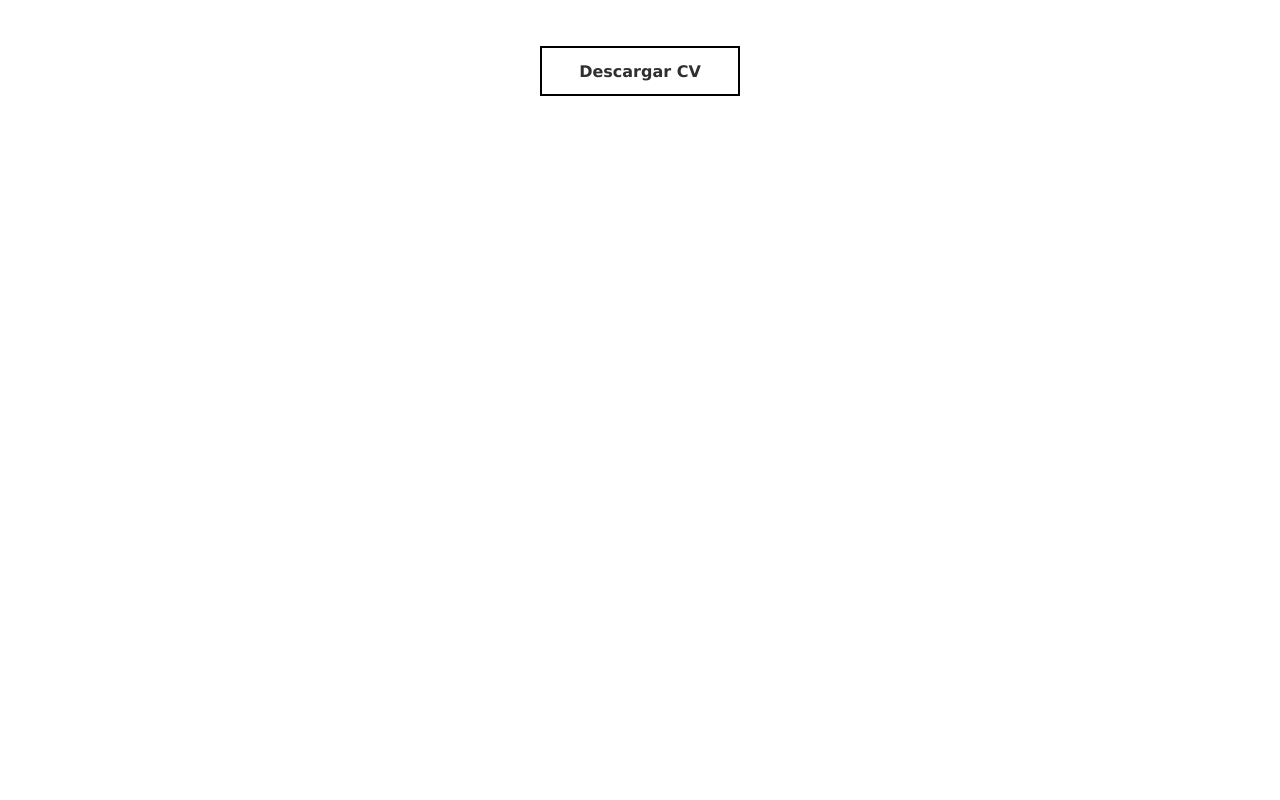
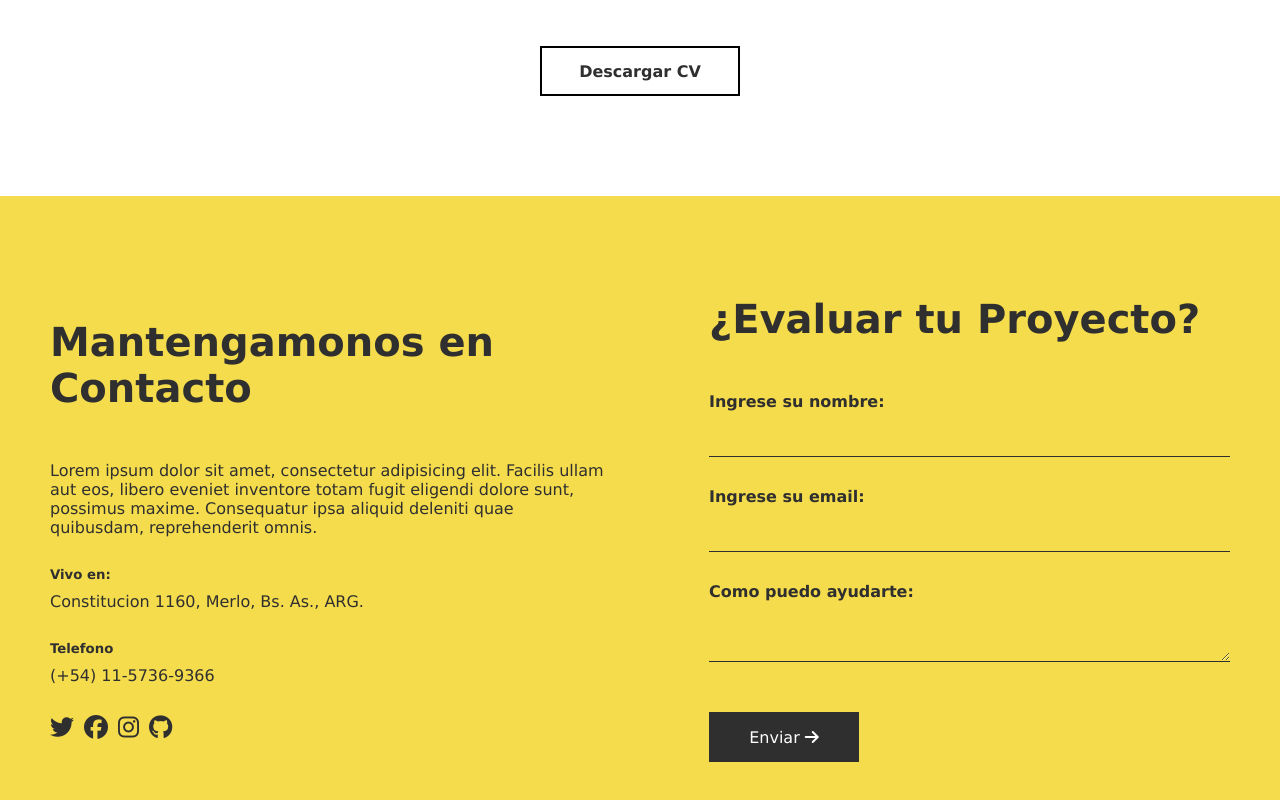
Before and after one commit to FacundoVassallo/Trabajo-Final, a React (Vite) app in the folder paginaComplta/: page / in a window 1280 px wide. Shown: the part 3871-4671 px from the top of the page. Before the commit the page ends 4067 px from the top, so only its background shows below. Built offline with nearby package versions, Linux system fonts and the light colour scheme.

Commit message:
secciones 6

```diff
--- a/paginaComplta/src/App.css
+++ b/paginaComplta/src/App.css
@@ -17,3 +17,7 @@ h3{
 b{
   font-weight: 800;
 }
+section{
+  width: 100%;
+  padding: 100px 0;
+}
--- a/paginaComplta/src/components/Main/index.jsx
+++ b/paginaComplta/src/components/Main/index.jsx
@@ -1,9 +1,11 @@
 import React from 'react';
+import './Main.css'
 import { Header } from '../Header/index'
 import {Seccion1} from '../Seccion1/index'
 import {Seccion2} from '../Seccion2/index'
 import {Seccion3} from '../Seccion3/index'
 import {Seccion4} from '../Seccion4/index'
+import {Seccion6} from '../Seccion6/index'
 
 
 const Main = () => {
@@ -14,6 +16,7 @@ const Main = () => {
             <Seccion2/>
             <Seccion3/>
             <Seccion4/>
+            <Seccion6/>
         </div>
     )
 }
--- a/paginaComplta/src/components/Seccion2/Seccion2.css
+++ b/paginaComplta/src/components/Seccion2/Seccion2.css
@@ -3,6 +3,7 @@
     justify-content: center;
     align-items: center;
     flex-direction: column;
+    padding: 100px 0;
 }
 .d1s2{
     width: 700px;
--- a/paginaComplta/src/components/Seccion3/Seccion3.css
+++ b/paginaComplta/src/components/Seccion3/Seccion3.css
@@ -5,6 +5,7 @@
     align-items: center;
     flex-direction: column;
     margin: 0 auto;
+    padding: 100px 0;
 }
 .contenedor1s3{
     display: grid;
--- a/paginaComplta/src/components/Seccion4/Seccion4.css
+++ b/paginaComplta/src/components/Seccion4/Seccion4.css
@@ -4,6 +4,7 @@
     align-items: center;
     flex-direction: column;
     margin: 0 auto;
+    padding: 100px 0;
 }
 .contenedor1s4{
     display: flex;
--- /dev/null
+++ b/paginaComplta/src/components/Seccion6/Seccion6.css
@@ -0,0 +1,71 @@
+.snueve{
+    display: flex;
+    align-items: center;
+    justify-content: center;
+    background-color: #f4dc4c;
+    padding: 100px 0;
+}
+.d1s9{
+    display: flex;
+    justify-content: center;
+    flex-direction: column;
+    padding: 0px 50px;
+}
+.d2s9{
+    display: flex;
+    justify-content: center;
+    flex-direction: column;
+    width: 1700px;
+    padding: 0px 50px;
+}
+form{
+    display: flex;
+    flex-direction: column;
+}
+.h3s9{
+    padding-bottom: 50px;
+}
+label{
+    padding-bottom: 30px;
+}
+input{
+    background-color: #f4dc4c;
+    border: none;
+    border-bottom: 1px solid rgb(48, 47, 47);
+    margin-bottom: 30px;
+}
+textarea{
+    background-color: #f4dc4c;
+    border: none;
+    border-bottom: 1px solid rgb(48, 47, 47);
+}
+.b1s9{
+    width: 150px;
+    height: 50px;
+    margin-top: 50px;
+    border: none;
+    background-color: rgb(48, 47, 47);
+    color: white;
+    font-weight: 400;
+    font-size: 1rem;
+}
+.b1s9:hover{
+    background-color: #F4DC4C;
+    color: rgb(48, 47, 47);
+    border: 2px solid rgb(48, 47, 47);
+    cursor: pointer;
+}
+
+.flecha2{
+    color: white;
+}
+.h5s9{
+    padding-bottom: 10px;
+}
+.ps9{
+    padding-bottom: 30px;
+}
+.ico{
+    font-size: 1.5rem;
+    padding-right: 10px;
+}
--- /dev/null
+++ b/paginaComplta/src/components/Seccion6/index.jsx
@@ -0,0 +1,40 @@
+import React from 'react';
+import './Seccion6.css'
+
+const Seccion6 = () => {
+    return(
+        <div>
+            <section class="snueve" id="snueve">
+                <div class="d1s9">
+                    <h3 class="h3s9">Mantengamonos en Contacto</h3>
+                    <p class="ps9">Lorem ipsum dolor sit amet, consectetur adipisicing elit. Facilis ullam aut eos, libero eveniet inventore totam fugit eligendi dolore sunt, possimus maxime. Consequatur ipsa aliquid deleniti quae quibusdam, reprehenderit omnis.</p>
+                    <h5 class="h5s9">Vivo en:</h5>
+                    <p class="ps9">Constitucion 1160, Merlo, Bs. As., ARG.</p>
+                    <h5 class="h5s9">Telefono</h5>
+                    <p class="ps9">(+54) 11-5736-9366</p>
+                    <div>
+                        <a href="https://twitter.com/vassallo_1" target="_blank"><i class="fa-brands fa-twitter ico"></i></a>
+                        <a href="https://www.facebook.com/facu.vassallo.9" target="_blank"><i class="fa-brands fa-facebook ico"></i></a>
+                        <a href="https://www.instagram.com/facundovassallo/" target="_blank"><i class="fa-brands fa-instagram ico"></i></a>
+                        <a href="https://github.com/FacundoVassallo" target="_blank"><i class="fa-brands fa-github ico"></i></a>
+                    </div>
+
+                </div>
+                <div class="d2s9">
+                    <h3 class="h3s9">¿Evaluar tu Proyecto?</h3>
+                    <form action="">
+                        <label for=""><b>Ingrese su nombre:</b></label>
+                        <input type="text" name="nombre"/>
+                        <label for=""><b>Ingrese su email:</b></label>
+                        <input type="email" name="email"/>
+                        <label for=""><b>Como puedo ayudarte:</b></label>
+                        <textarea name="comentario"></textarea>
+                        <button type="submit" class="b1s9">Enviar <i class="fa-solid fa-arrow-right flecha2"/></button>
+                    </form>
+                </div>
+            </section>
+        </div>
+    )
+}
+
+export { Seccion6 }
```
Also changed, not shown: paginaComplta/src/components/Main/Main.css (added).
